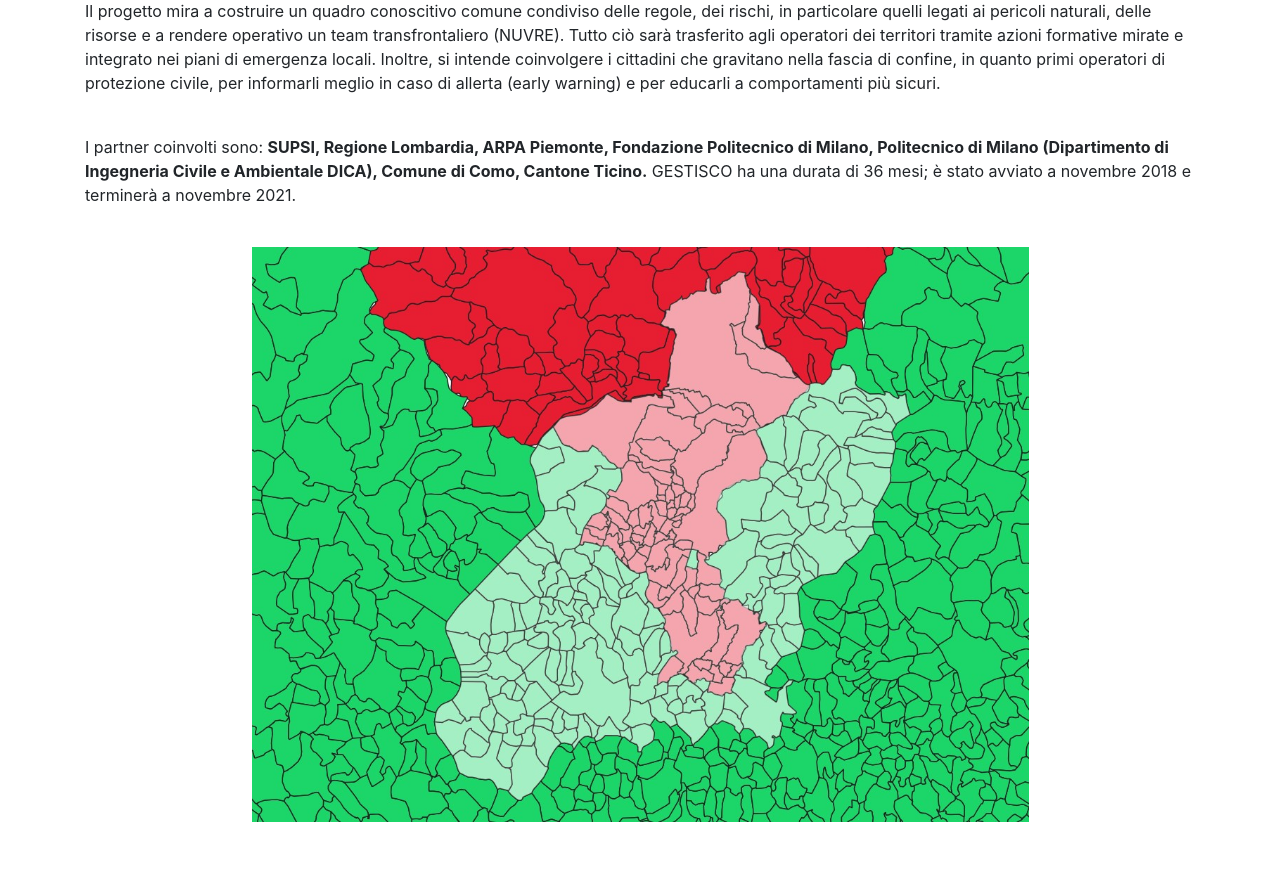
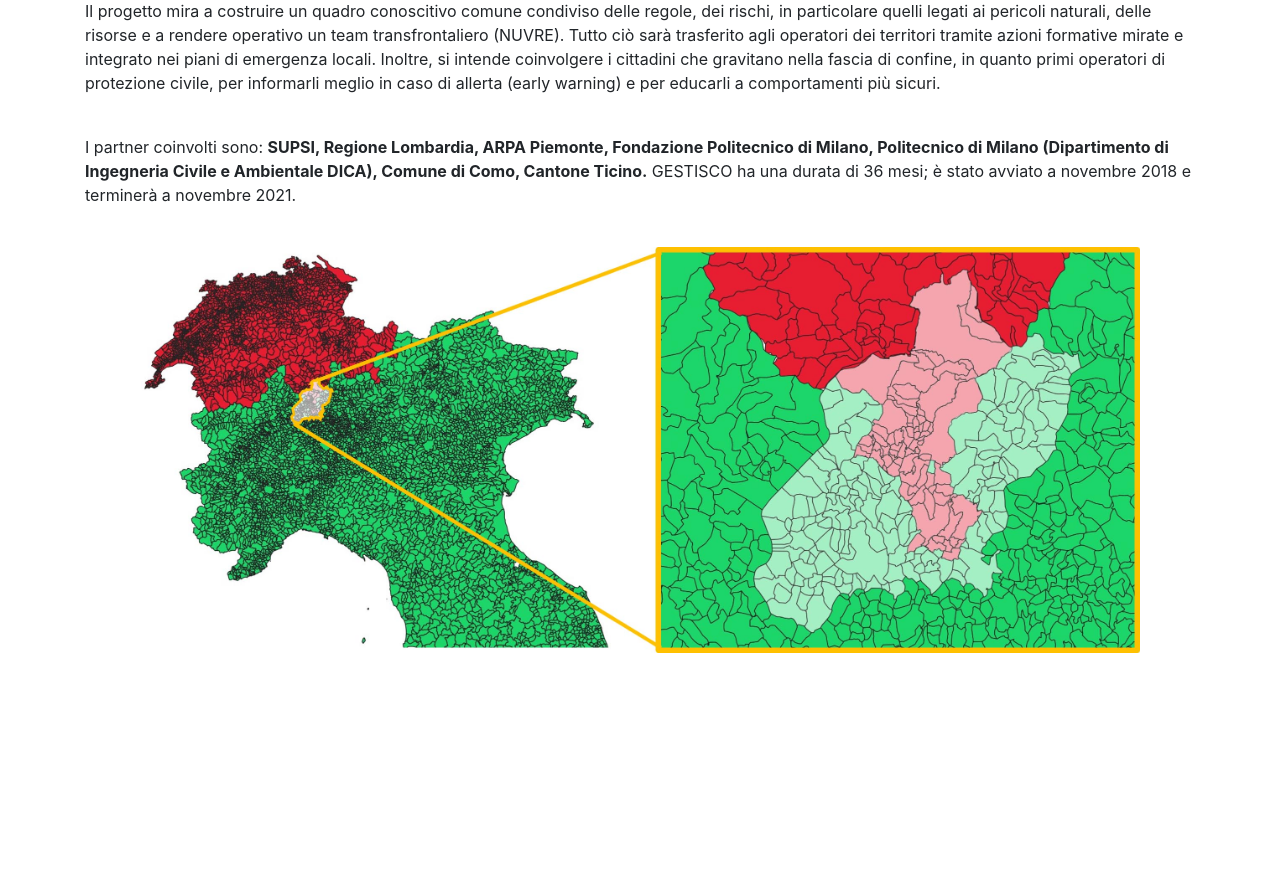
Before and after one commit to tommasosansone91/Metaglossario-Gestisco, a Django app: page / in a window 1280 px wide. Shown: the part 401-1295 px from the top of the page. After the commit the page ends 1054 px from the top, so only its background shows below. Run offline with Django 3.2, Linux system fonts and the light colour scheme; some libraries are stand-ins or nearby versions.

Commit message:
change image

```diff
--- a/app_metaglossario/templates/home.html
+++ b/app_metaglossario/templates/home.html
@@ -14,7 +14,7 @@
 
     {% load static %}
     <div style="text-align:center">
-    <img src="{% static 'img/mappa_gestisco_confini_comunali_3.jpg' %}" style="width:70%; align="middle" alt="Area transfrontaliera interessata dal progetto Gestisco" >
+    <img src="{% static 'img/Zoom_mappa_gestisco_2.jpg' %}" style="width:90%;" align="middle" alt="Area transfrontaliera interessata dal progetto Gestisco" >
     </div>
 
     <br><br><br>
```
Also changed, not shown: static/img/Zoom_mappa_gestisco_2.jpg (added), static/img/mappa_gestisco_confini_comunali_3.jpg (deleted).
